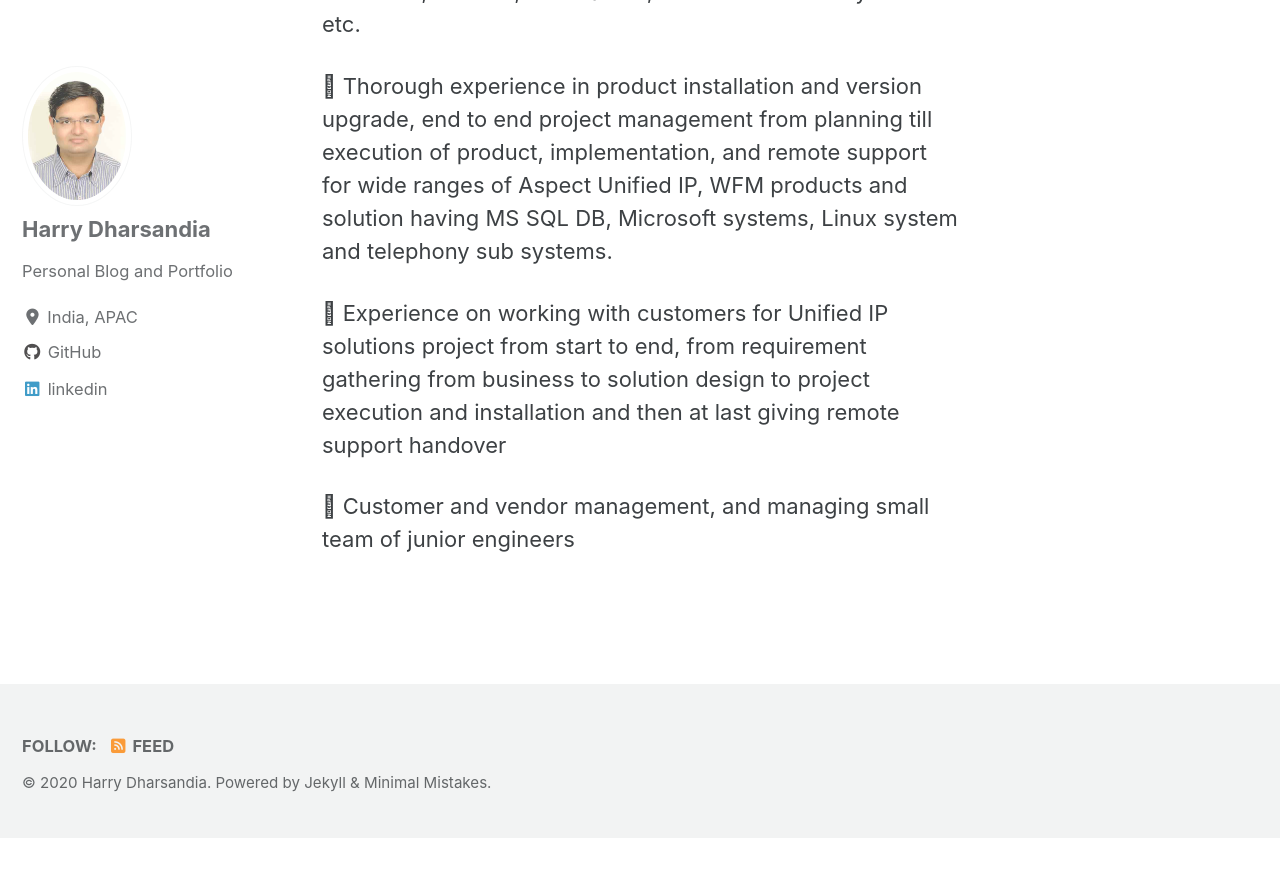
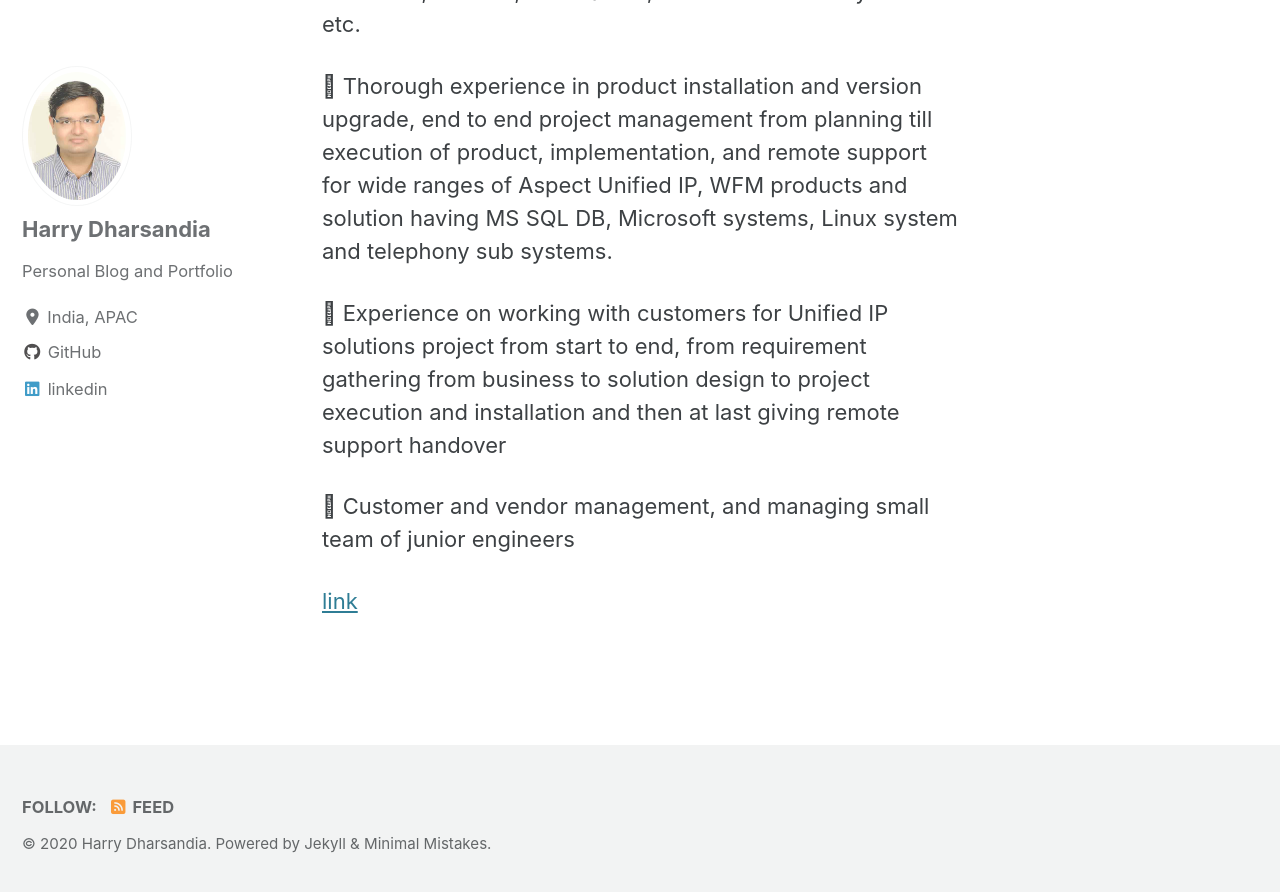
Before and after one commit to Harrykd/harrykd.github.io, a Jekyll site: the page built from _pages/about.md, in a window 1280 px wide and 900 px high, scrolled down 867 px. Shown: the top 892 px of the window. Built offline with Jekyll 4.4.1, drawn with Linux system fonts in a browser that asks for light colours; cached includes are drawn as plain includes; nearby versions of some CDN libraries; before the commit the page ends 1705 px from its top, so only the background shows below that.

Commit message:
Update about.md

```diff
--- a/_pages/about.md
+++ b/_pages/about.md
@@ -19,3 +19,5 @@ Profile
  Experience on working with customers for Unified IP solutions project from start to end, from requirement gathering from business to solution design to project execution and installation and then at last giving remote support handover
 
  Customer and vendor management, and managing small team of junior engineers
+
+[link](https://www.linkedin.com/in/herrydharsandia/)
```
